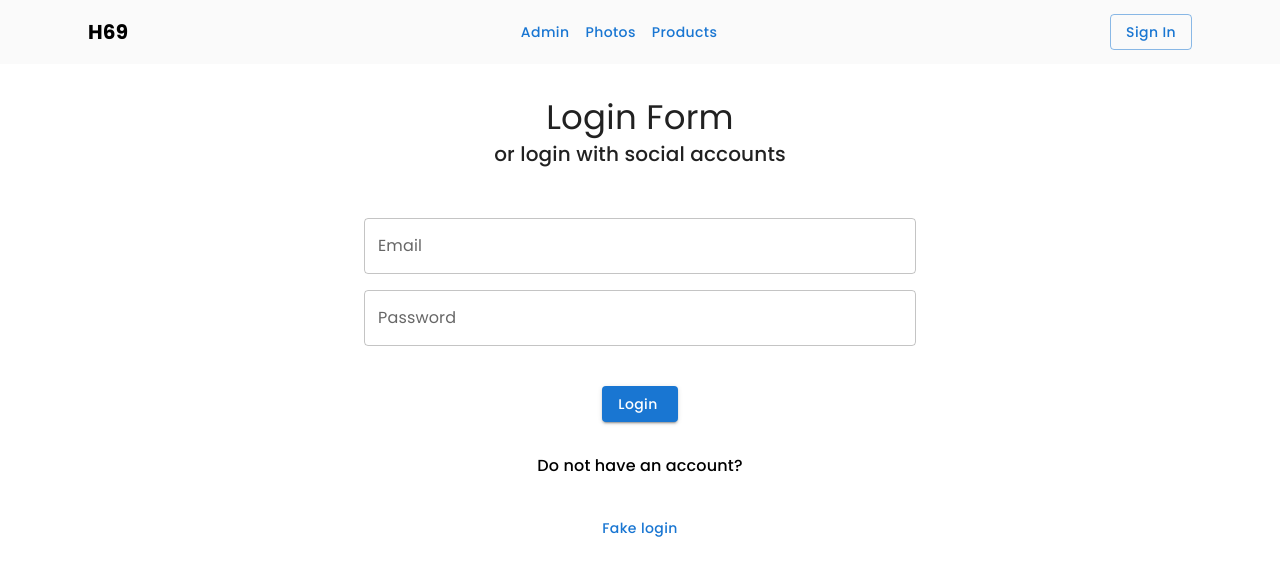
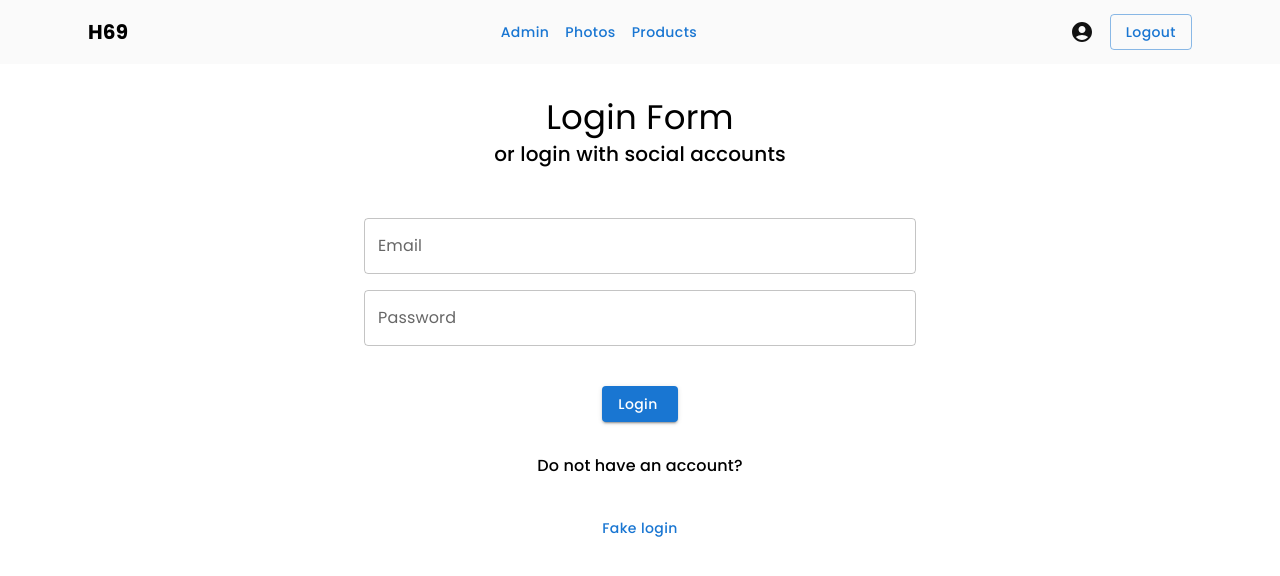
Before and after one commit to TonTon69/Photo-App, a React (Create React App) app: page /sign-in in a window 1280 px wide. Shown: the top 576 px of the page. Built offline with nearby package versions, Linux system fonts and the light colour scheme; sample sign-in values are in the browser's storage.

Commit message:
auth with redux saga

```diff
--- a/src/App.tsx
+++ b/src/App.tsx
@@ -1,5 +1,5 @@
 import React, { Suspense } from "react";
-import { BrowserRouter, Routes, Route, Navigate } from "react-router-dom";
+import { Routes, Route, Navigate, BrowserRouter } from "react-router-dom";
 import { CircularProgress } from "@mui/material";
 import { ThemeProvider, createTheme } from "@mui/material/styles";
 
@@ -14,7 +14,10 @@ import { ROLES } from "./constants/roles";
 import Unauthorized from "./components/Unauthorized";
 import { AdminLayout } from "./components/Layout";
 
+import { history } from "./utils";
 import "./App.css";
+import CustomRouter from "./routes/CustomRouter";
+
 // Lazy load - Code splitting
 const Photo = React.lazy(() => import("./features/Photo"));
 
@@ -32,7 +35,7 @@ function App() {
         <ThemeProvider theme={theme}>
             <div className="App">
                 <Suspense fallback={<CircularProgress />}>
-                    <BrowserRouter>
+                    <CustomRouter history={history}>
                         <Header />
 
                         <Routes>
@@ -44,18 +47,15 @@ function App() {
                             <Route path="sign-in" element={<SignIn />} />
                             <Route path="sign-up" element={<SignUp />} />
 
-                            <Route
+                            {/* <Route
                                 element={
                                     <PrivateRoute
                                         allowedRoles={[ROLES.Admin]}
                                     />
                                 }
                             >
-                                <Route
-                                    path="admin/*"
-                                    element={<AdminLayout />}
-                                />
-                            </Route>
+                            </Route> */}
+                            <Route path="admin/*" element={<AdminLayout />} />
                             <Route
                                 element={
                                     <PrivateRoute
@@ -75,7 +75,7 @@ function App() {
                             />
                             <Route path="*" element={<NotFound />} />
                         </Routes>
-                    </BrowserRouter>
+                    </CustomRouter>
                 </Suspense>
             </div>
         </ThemeProvider>
--- a/src/app/rootSaga.tsx
+++ b/src/app/rootSaga.tsx
@@ -1,10 +1,7 @@
 import { all } from "redux-saga/effects";
-
-function* helloSaga() {
-    console.log("Hello saga");
-}
+import authSaga from "../features/Auth/authSaga";
 
 export default function* rootSaga() {
     console.log("Root saga");
-    yield all([helloSaga()]);
+    yield all([authSaga()]);
 }
--- a/src/components/Header/index.tsx
+++ b/src/components/Header/index.tsx
@@ -11,6 +11,8 @@ import { NavLink, useNavigate } from "react-router-dom";
 import { useAuth } from "../../hooks";
 import AccountCircleIcon from "@mui/icons-material/AccountCircle";
 import { AuthDefaultData } from "../../contexts/AuthContext";
+import { useAppDispatch } from "../../app/hooks";
+import { authActions } from "../../features/Auth/authSlice";
 
 const useStyles = makeStyles(() => ({
     link: {
@@ -21,15 +23,21 @@ const useStyles = makeStyles(() => ({
 }));
 
 function Header() {
+    const dispatch = useAppDispatch();
     const value = useAuth();
     const navigate = useNavigate();
     const classes = useStyles();
 
     const handleLogout = () => {
-        value?.setAuth(AuthDefaultData);
-        navigate("/sign-in");
+        if (value) {
+            value?.setAuth(AuthDefaultData);
+            navigate("/sign-in");
+        }
+
+        dispatch(authActions.logout());
     };
 
+    const isLoggedIn = Boolean(localStorage.getItem("access_token"));
     return (
         <AppBar
             sx={{ boxShadow: 0 }}
@@ -59,7 +67,7 @@ function Header() {
                             <Button variant="text">Products</Button>
                         </NavLink>
                     </Box>
-                    {value?.auth.email ? (
+                    {value?.auth.email || isLoggedIn ? (
                         <Box sx={{ display: "flex", alignItems: "center" }}>
                             <AccountCircleIcon />
                             <Box sx={{ ml: 2 }}>
--- a/src/features/Auth/authSaga.tsx
+++ b/src/features/Auth/authSaga.tsx
@@ -1,5 +1,6 @@
 import { PayloadAction } from "@reduxjs/toolkit";
 import { call, delay, fork, put, take } from "redux-saga/effects";
+import { history } from "../../utils";
 import { authActions, LoginPayload } from "./authSlice";
 
 function* handleLogin(payload: LoginPayload) {
@@ -14,6 +15,9 @@ function* handleLogin(payload: LoginPayload) {
                 roles: [5150],
             })
         );
+
+        // redirect to admin page
+        yield call(history.push, "/admin/dashboard");
     } catch (error) {
         yield put(authActions.loginFailed((error as Error).message));
     }
@@ -25,6 +29,7 @@ function* handleLogout() {
     localStorage.removeItem("access_token");
 
     // redirect to login page
+    yield call(history.push, "/sign-in");
 }
 
 function* watchLoginFlow() {
@@ -33,7 +38,7 @@ function* watchLoginFlow() {
 
         if (!isLoggedIn) {
             const action: PayloadAction<LoginPayload> = yield take(
-                authActions.login
+                authActions.login.type
             );
             yield fork(handleLogin, action.payload);
         }
--- a/src/index.tsx
+++ b/src/index.tsx
@@ -6,14 +6,12 @@ import { store } from "./app/store";
 import "./index.css";
 import App from "./App";
 import reportWebVitals from "./reportWebVitals";
-import { CssBaseline } from "@mui/material";
 import { AuthProvider } from "./contexts/AuthContext";
 
 ReactDOM.render(
     <React.StrictMode>
         <AuthProvider>
             <Provider store={store}>
-                <CssBaseline />
                 <App />
             </Provider>
         </AuthProvider>
--- /dev/null
+++ b/src/routes/CustomRouter.tsx
@@ -0,0 +1,32 @@
+import { useLayoutEffect, useState } from "react";
+import { BrowserHistory } from "history";
+import { Router } from "react-router-dom";
+
+type CustormRouter = {
+    basename?: string;
+    children: React.ReactNode;
+    history: BrowserHistory;
+};
+const CustomRouter = (props: CustormRouter) => {
+    const { basename, children, history } = props;
+
+    const [state, setState] = useState({
+        action: history.action,
+        location: history.location,
+    });
+
+    useLayoutEffect(() => history.listen(setState), [history]);
+
+    return (
+        <Router
+            basename={basename}
+            location={state.location}
+            navigationType={state.action}
+            navigator={history}
+        >
+            {children}
+        </Router>
+    );
+};
+
+export default CustomRouter;
```
Also changed, not shown: src/utils/history.ts (renamed from src/utils/history.tsx), src/utils/index.ts (renamed from src/utils/index.tsx).
